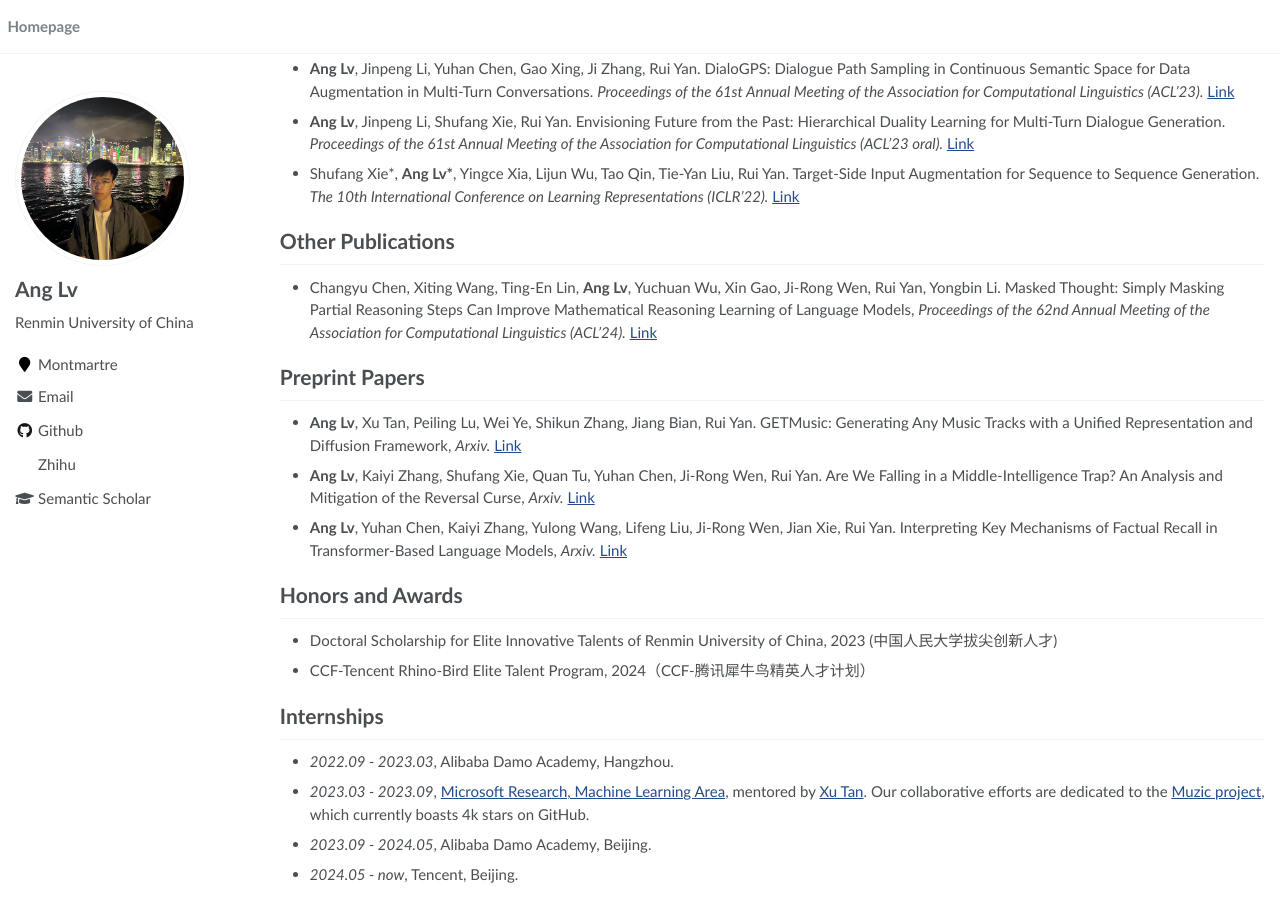
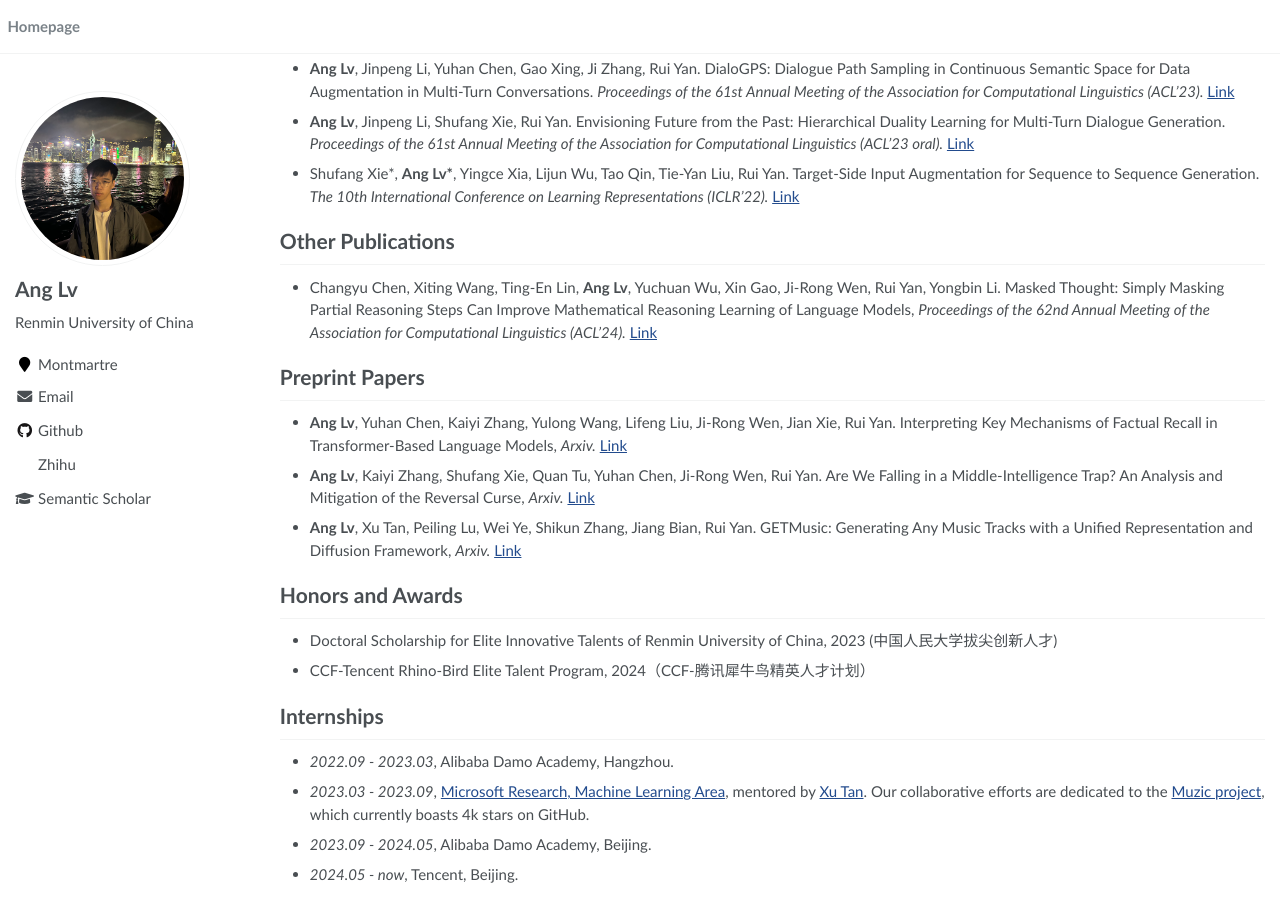
Before and after one commit to trestad/trestad.github.io, a Jekyll site: the page built from _pages/about.md, in a window 1280 px wide and 900 px high, scrolled down 620 px. Built offline with Jekyll 4.4.1, drawn with Linux system fonts in a browser that asks for light colours.

```diff
--- a/_pages/about.md
+++ b/_pages/about.md
@@ -48,11 +48,11 @@ My research primarily focuses on NLP generation tasks. Starting in 2023, I shift
 
 # Preprint Papers
 
-- **Ang Lv**, Xu Tan, Peiling Lu, Wei Ye, Shikun Zhang, Jiang Bian, Rui Yan. GETMusic: Generating Any Music Tracks with a Unified Representation and Diffusion Framework, *Arxiv.* [Link](https://arxiv.org/abs/2305.10841)
+- **Ang Lv**, Yuhan Chen, Kaiyi Zhang, Yulong Wang, Lifeng Liu, Ji-Rong Wen, Jian Xie, Rui Yan. Interpreting Key Mechanisms of Factual Recall in Transformer-Based Language Models, *Arxiv.* [Link](https://arxiv.org/abs/2403.19521)
 
 - **Ang Lv**, Kaiyi Zhang, Shufang Xie, Quan Tu, Yuhan Chen, Ji-Rong Wen, Rui Yan. Are We Falling in a Middle-Intelligence Trap? An Analysis and Mitigation of the Reversal Curse, *Arxiv.* [Link](https://arxiv.org/abs/2311.07468)
 
-- **Ang Lv**, Yuhan Chen, Kaiyi Zhang, Yulong Wang, Lifeng Liu, Ji-Rong Wen, Jian Xie, Rui Yan. Interpreting Key Mechanisms of Factual Recall in Transformer-Based Language Models, *Arxiv.* [Link](https://arxiv.org/abs/2403.19521)
+- **Ang Lv**, Xu Tan, Peiling Lu, Wei Ye, Shikun Zhang, Jiang Bian, Rui Yan. GETMusic: Generating Any Music Tracks with a Unified Representation and Diffusion Framework, *Arxiv.* [Link](https://arxiv.org/abs/2305.10841)
 
 # Honors and Awards
 - Doctoral Scholarship for Elite Innovative Talents of Renmin University of China, 2023 (中国人民大学拔尖创新人才)
```
